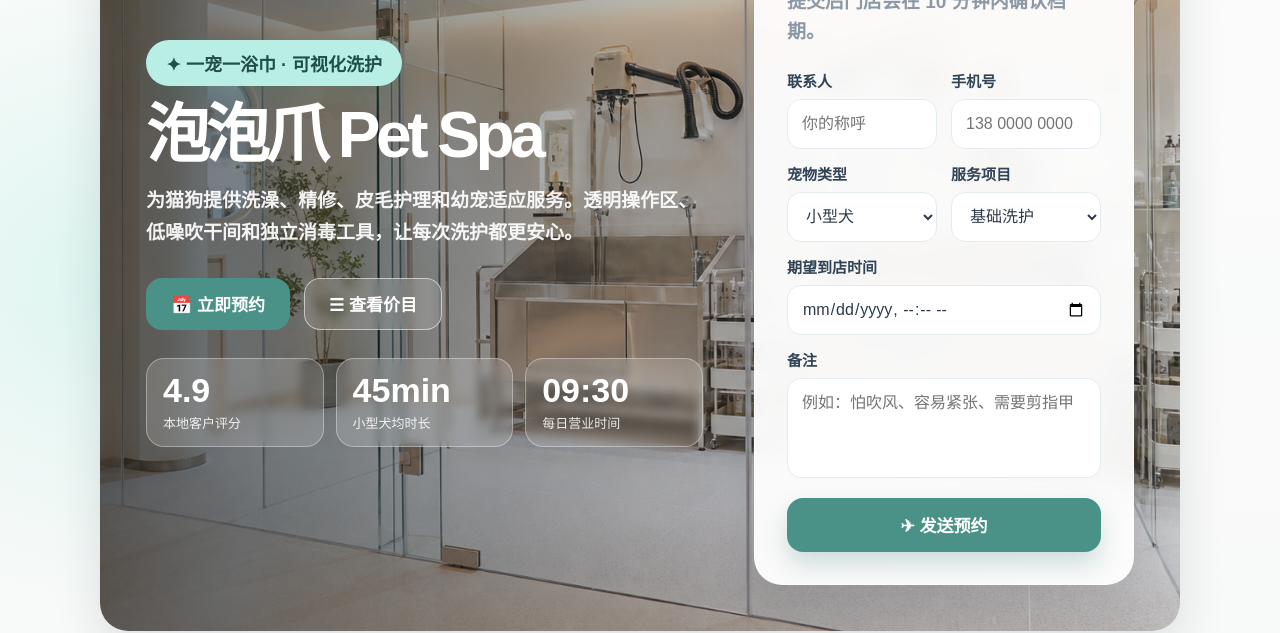
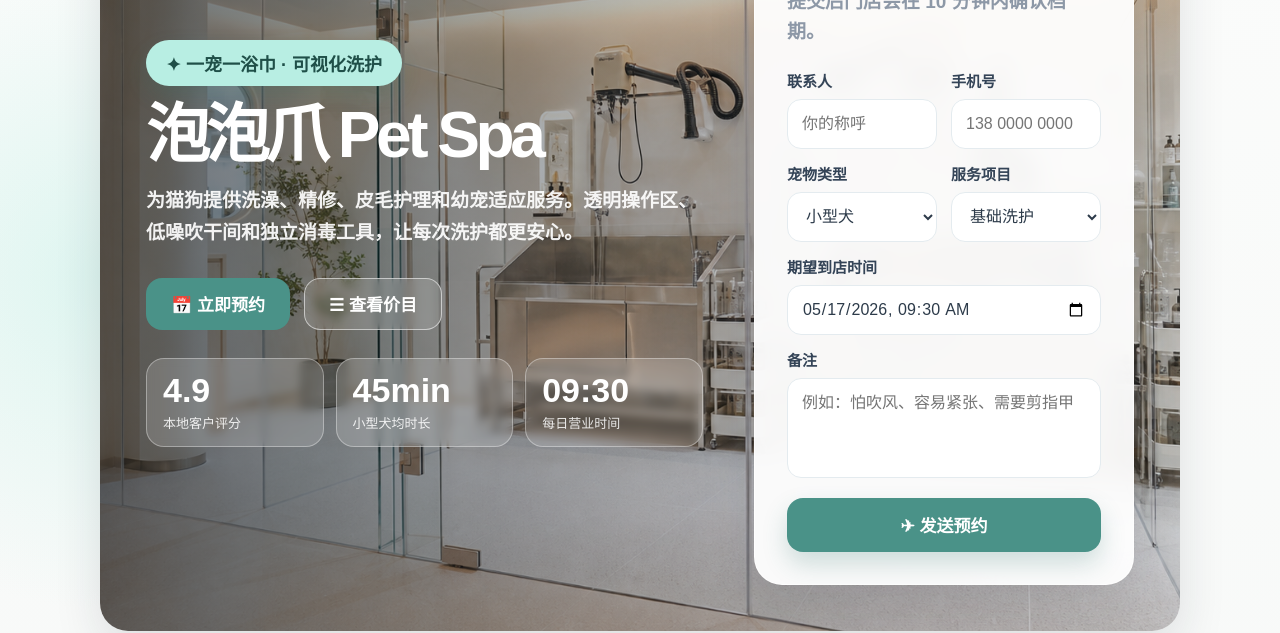
Before and after one commit to DamonYang0118/pet, a Next.js app: page / in a window 1280 px wide. Shown: the part 221-854 px from the top of the page. Built offline with nearby package versions, Linux system fonts and the light colour scheme.

Commit message:
Set daily booking arrival time

```diff
--- a/app/page.tsx
+++ b/app/page.tsx
@@ -1,4 +1,5 @@
 import { EnvironmentCarousel } from "./environment-carousel";
+import { QuickBookingForm } from "./quick-booking-form";
 import { ReviewCarousel } from "./review-carousel";
 
 const services = [
@@ -74,47 +75,7 @@ export default function Home() {
             </div>
           </div>
 
-          <aside className="quick-card">
-            <h3>快速预约</h3>
-            <p>提交后门店会在 10 分钟内确认档期。</p>
-            <form>
-              <div className="form-grid">
-                <div className="field">
-                  <label htmlFor="name">联系人</label>
-                  <input id="name" placeholder="你的称呼" />
-                </div>
-                <div className="field">
-                  <label htmlFor="phone">手机号</label>
-                  <input id="phone" placeholder="138 0000 0000" />
-                </div>
-                <div className="field">
-                  <label htmlFor="pet-type">宠物类型</label>
-                  <select id="pet-type" defaultValue="小型犬">
-                    <option>小型犬</option>
-                    <option>中大型犬</option>
-                    <option>猫咪</option>
-                  </select>
-                </div>
-                <div className="field">
-                  <label htmlFor="service-type">服务项目</label>
-                  <select id="service-type" defaultValue="基础洗护">
-                    <option>基础洗护</option>
-                    <option>精致造型</option>
-                    <option>皮毛护理</option>
-                  </select>
-                </div>
-                <div className="field full">
-                  <label htmlFor="arrival-time">期望到店时间</label>
-                  <input id="arrival-time" type="datetime-local" />
-                </div>
-                <div className="field full">
-                  <label htmlFor="note">备注</label>
-                  <textarea id="note" placeholder="例如：怕吹风、容易紧张、需要剪指甲" />
-                </div>
-              </div>
-              <button className="submit-btn" type="button">✈ 发送预约</button>
-            </form>
-          </aside>
+          <QuickBookingForm />
         </section>
 
         <section id="services">
--- /dev/null
+++ b/app/quick-booking-form.tsx
@@ -0,0 +1,71 @@
+"use client";
+
+import { useEffect, useState } from "react";
+
+const DAILY_ARRIVAL_HOUR = 9;
+const DAILY_ARRIVAL_MINUTE = 30;
+
+function getDailyArrivalDateTime() {
+  const arrivalDate = new Date();
+  arrivalDate.setHours(DAILY_ARRIVAL_HOUR, DAILY_ARRIVAL_MINUTE, 0, 0);
+
+  const timezoneOffset = arrivalDate.getTimezoneOffset() * 60000;
+  return new Date(arrivalDate.getTime() - timezoneOffset).toISOString().slice(0, 16);
+}
+
+export function QuickBookingForm() {
+  const [arrivalDateTime, setArrivalDateTime] = useState("");
+
+  useEffect(() => {
+    setArrivalDateTime(getDailyArrivalDateTime());
+  }, []);
+
+  return (
+    <aside className="quick-card">
+      <h3>快速预约</h3>
+      <p>提交后门店会在 10 分钟内确认档期。</p>
+      <form>
+        <div className="form-grid">
+          <div className="field">
+            <label htmlFor="name">联系人</label>
+            <input id="name" placeholder="你的称呼" />
+          </div>
+          <div className="field">
+            <label htmlFor="phone">手机号</label>
+            <input id="phone" placeholder="138 0000 0000" />
+          </div>
+          <div className="field">
+            <label htmlFor="pet-type">宠物类型</label>
+            <select id="pet-type" defaultValue="小型犬">
+              <option>小型犬</option>
+              <option>中大型犬</option>
+              <option>猫咪</option>
+            </select>
+          </div>
+          <div className="field">
+            <label htmlFor="service-type">服务项目</label>
+            <select id="service-type" defaultValue="基础洗护">
+              <option>基础洗护</option>
+              <option>精致造型</option>
+              <option>皮毛护理</option>
+            </select>
+          </div>
+          <div className="field full">
+            <label htmlFor="arrival-time">期望到店时间</label>
+            <input
+              id="arrival-time"
+              type="datetime-local"
+              value={arrivalDateTime}
+              onChange={(event) => setArrivalDateTime(event.target.value)}
+            />
+          </div>
+          <div className="field full">
+            <label htmlFor="note">备注</label>
+            <textarea id="note" placeholder="例如：怕吹风、容易紧张、需要剪指甲" />
+          </div>
+        </div>
+        <button className="submit-btn" type="button">✈ 发送预约</button>
+      </form>
+    </aside>
+  );
+}
```
